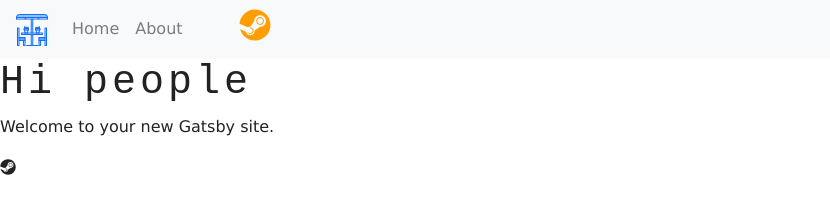
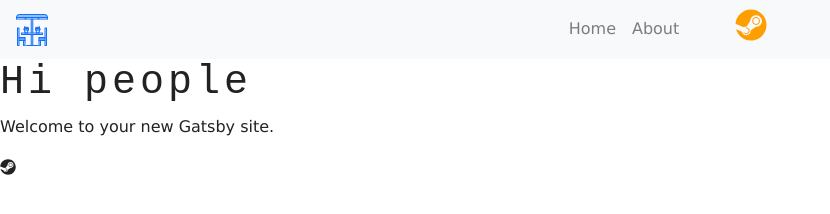
Before and after one commit to anliner92/gatsby-restaurant-project, a Gatsby site: page / in a window 1280 px wide. Shown: the whole page, without its empty margins (0-830 px from the left). Built offline with nearby package versions, Linux system fonts and the light colour scheme; Gatsby itself is replaced by a stand-in of ours.

Commit message:
update navbar

```diff
--- a/src/components/Navbar.js
+++ b/src/components/Navbar.js
@@ -42,7 +42,7 @@ export default class Navbar extends Component {
 					<span className="navbar-toggler-icon" />
 				</button>
 				<div className={this.state.css}>
-					<ul className="navbar-nav max-auto">
+					<ul className="navbar-nav mx-auto">
 						{this.state.links.map(link => {
 							return (
 								<li key={link.id} className="nav-item">
```
